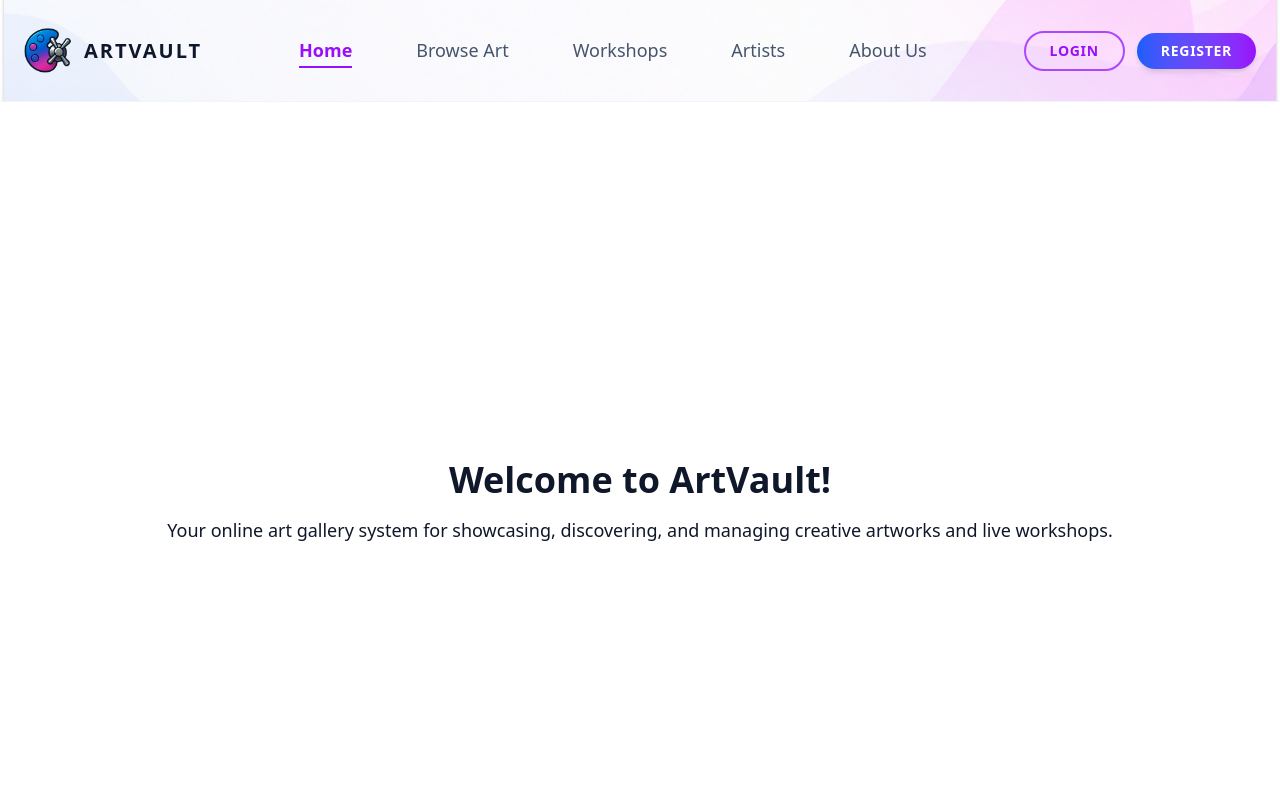
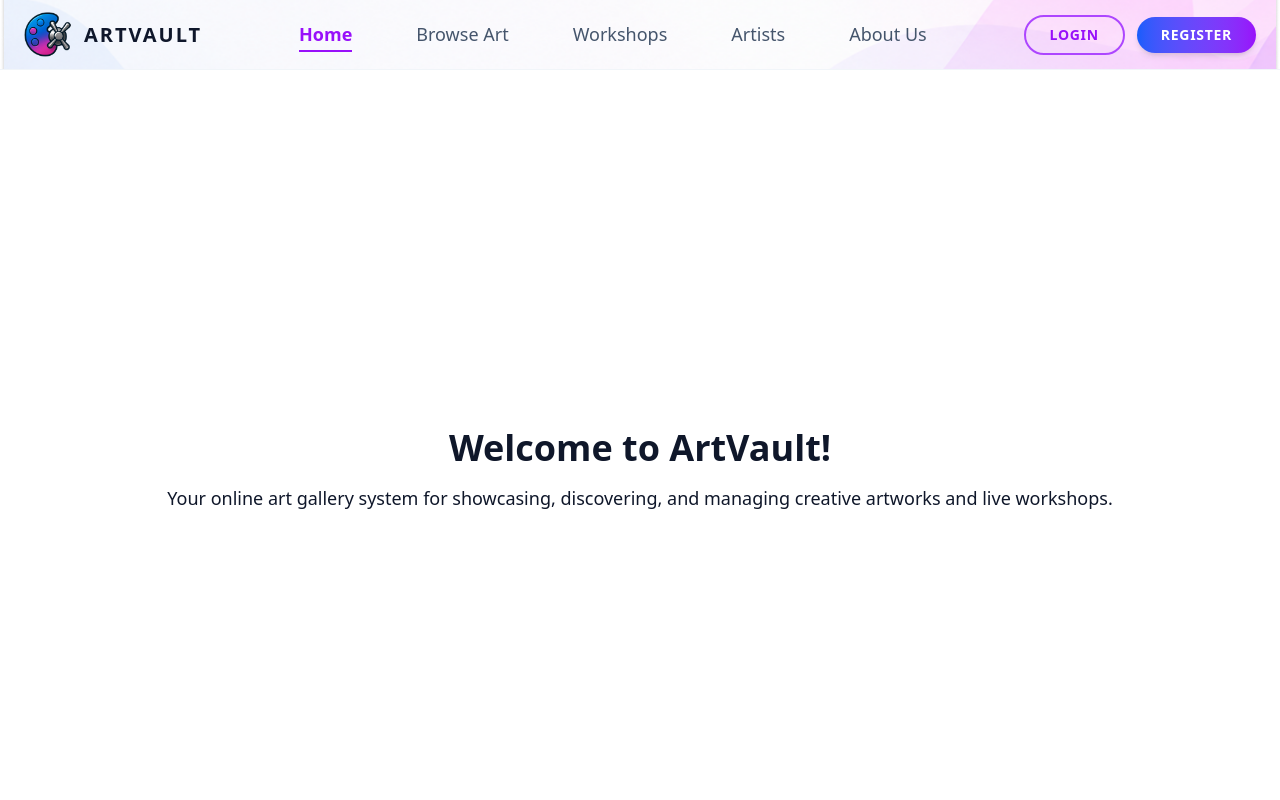
Before and after one commit to Indura7/ArtVault-2.0, a Next.js app: page / in a window 1280 px wide. Shown: the top 800 px of the page. Built offline with nearby package versions, Linux system fonts and the light colour scheme.

Commit message:
date added

```diff
--- a/src/app/artworks/[id]/page.tsx
+++ b/src/app/artworks/[id]/page.tsx
@@ -56,6 +56,9 @@ export default async function ArtworkDetailPage({ params }: PageProps) {
                 ? `${artwork.artist.first_name} ${artwork.artist.last_name}`
                 : "Unknown Artist"}
             </p>
+            <p className="text-gray-600 mt-1">
+              added on : {artwork.date_added.split("-")[1]}  {artwork.date_added.split("-")[0]}
+            </p>
             <span className="inline-block mt-2 px-3 py-1 bg-purple-100 text-purple-700 text-xs font-semibold rounded-full uppercase">
               {artwork.type }
             </span>
--- a/src/app/artworks/page.tsx
+++ b/src/app/artworks/page.tsx
@@ -21,7 +21,7 @@ export default async function ArtworksPage() {
 
 
 
-      <div className="columns-1  sm:columns-2 lg:columns-3 gap-6 ">
+      <div className="columns-1  sm:columns-2 lg:columns-4 gap-6 ">
         {/* 1 columns in mobiles ,2 colums in tablets and 3 colums in desktops */}
 
         {artworks?.map((item) => (
--- a/src/components/common/navbar.tsx
+++ b/src/components/common/navbar.tsx
@@ -18,7 +18,7 @@ export function Navbar() {
   return (
 
     <nav
-      className="w-full border-b border-slate-100 sticky top-0 z-50 px-6 py-7 bg-cover bg-right bg-no-repeat bg-white"
+      className="w-full border-b border-slate-100 sticky top-0 z-50 px-6 py-3 bg-cover bg-right bg-no-repeat bg-white"
       style={{ backgroundImage: "url('/assets/images/topnav-bg.png')" }}
     >
 
```
